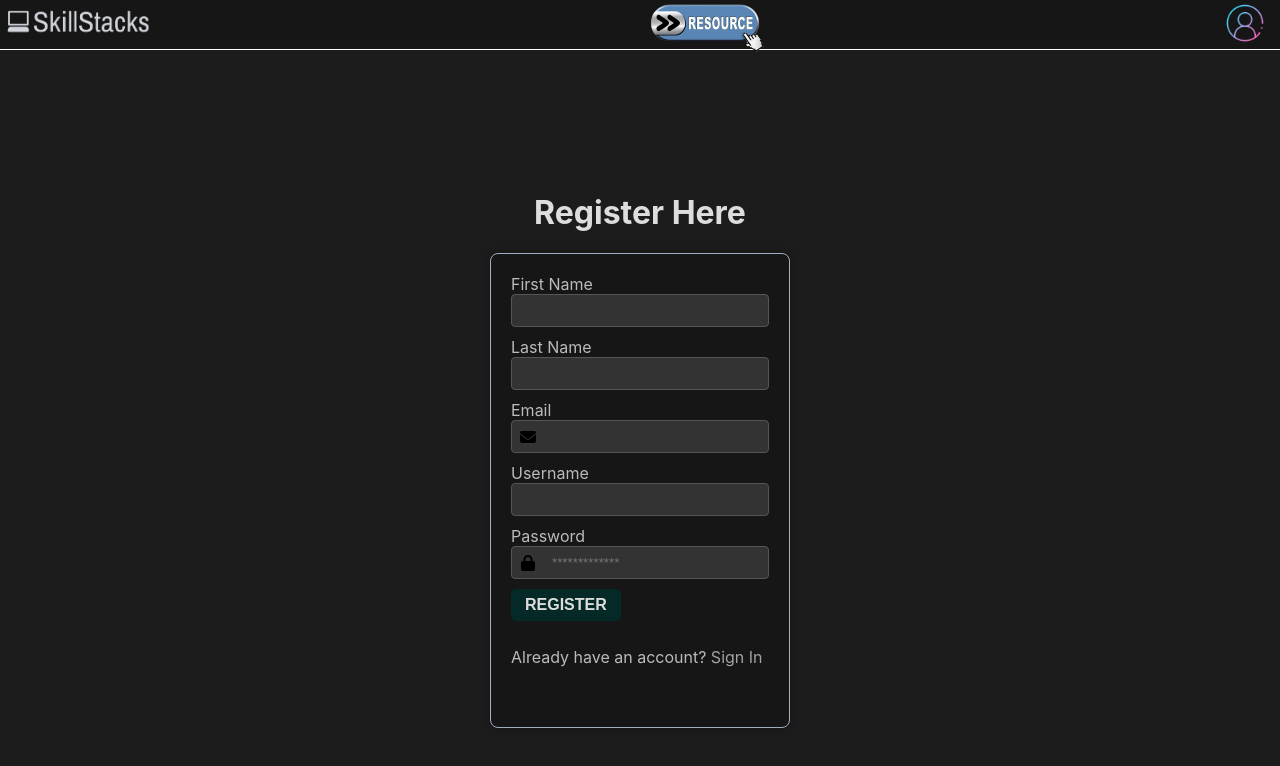
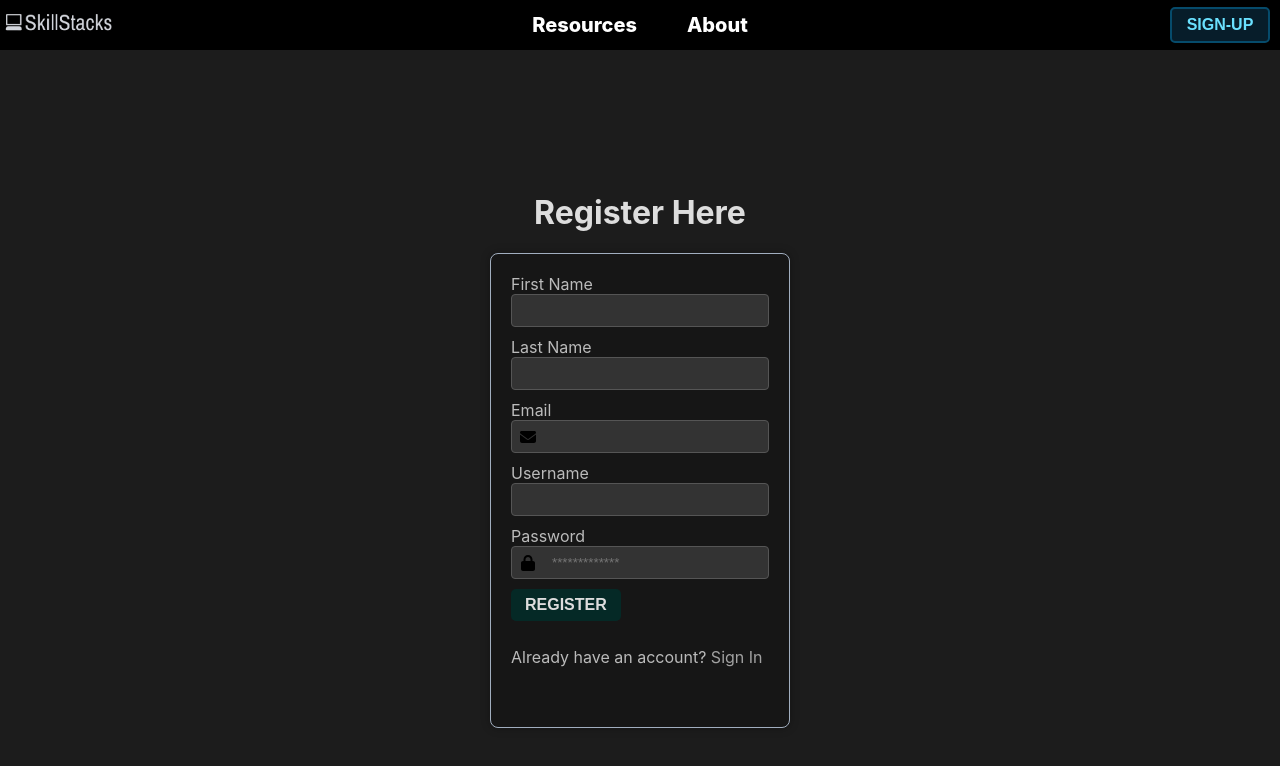
Before and after one commit to Code-the-Dream-School/ee-prac-team4-front, a React (Create React App) app: page /register in a window 1280 px wide. Shown: the top 766 px of the page. Built offline with nearby package versions, Linux system fonts and the light colour scheme; a web font is replaced by a local one.

Commit message:
uptated navbar styling

```diff
--- a/src/components/navbar/Navbar.css
+++ b/src/components/navbar/Navbar.css
@@ -1,28 +1,37 @@
-.left-flex-item {
-  display: flex;
-  justify-content: flex-start;
-  gap: 2px;
-}
-
-.right-flex-item {
-  display: flex;
-  justify-content: flex-end;
-  gap: 5px;
-}
-
 .navbarContainer {
   width: 100%;
   display: flex;
   justify-content: space-between;
   align-items: center;
   height: 50px;
-  border-bottom: 1px solid #fff;
+  background-color: #000;
+  color: #fff;
+}
+
+.navbar-button {
+  font-size: 20px;
+  font-weight:800;
 }
 
 .menu {
   display: flex;
   justify-content: space-between;
-  padding: auto;
+  padding: 0;
+}
+
+.menu a {
+  color: #fff;
+  text-decoration: none;
+  padding: 10px 15px;
+}
+
+.menu a:hover {
+  background-color: #333;
+}
+
+.menu .resources:hover,
+.menu .about:hover {
+  transform: scale(1.1);
 }
 
 .loginItems {
@@ -33,12 +42,12 @@
 }
 
 .logo {
-  width: 160px;
+  width: 120px;
 }
 
 .createAccount {
   max-width: 70px;
-  padding: 10px;
+  padding: 8px;
   cursor: pointer;
 }
 
@@ -55,21 +64,28 @@
 
 .log-out-button svg {
   fill: #fff;
-  height: 25px;
-  width: 25px;
+  height: 20px;
+  width: 20px;
+}
+
+.sign-up-button {
+  font-weight: bold;
+  width: 100px;
+  padding: 16px;
+  background: var(--secondary-button-background);
+  border: 2px solid var(--secondary-button-border);
+  border-radius: 5px;
+  color: var(--secondary-button-text);
+  margin: 10px;
 }
 
 .username {
-  font-size: 16px;
+  font-size: 14px;
   color: #fff;
-  margin-right: 10px;
+  margin-right: 8px;
 }
 
-.menu .resources {
-  width: 120px;
-  height: 60px;
+.menu .resources,
+.menu .about {
+  font-size: 14px;
 }
-
-.menu .resources:hover {
-  transform: scale(1.1);
-}
--- a/src/components/navbar/Navbar.js
+++ b/src/components/navbar/Navbar.js
@@ -3,8 +3,7 @@ import { Link } from "react-router-dom";
 import { AuthContext } from "../../App";
 import "./Navbar.css";
 import logo from './logo.png';
-import CreateAccount from './createAccount.png';
-import Resources from './resources.png';
+import Button from "../../components/button/Button.js";
 
 function Navbar() {
   const { isLoggedIn, userData, handleLogout } = useContext(AuthContext);
@@ -19,14 +18,17 @@ function Navbar() {
       <div className="navigation">
         <ul className="menu">
           <li>
-            <Link to="/resources"><img src={Resources} alt="resources" title="Resources" className="resources" /></Link>
+            <Link to="/resources" className="navbar-button">Resources</Link>
+          </li>
+          <li>
+            <Link to="/" className="navbar-button">About</Link>
           </li>
         </ul>
       </div>
       {!isLoggedIn ? (
         <div className="authButtons">
           <Link to="/login">
-            <img className='createAccount' src={CreateAccount} alt="Sign-up" title="Sign-up" />
+            <Button className="sign-up-button" type="submit" buttonText="Sign-up" />
           </Link>
         </div>
       ) : (
```
Also changed, not shown: src/components/navbar/resources.png (deleted).
